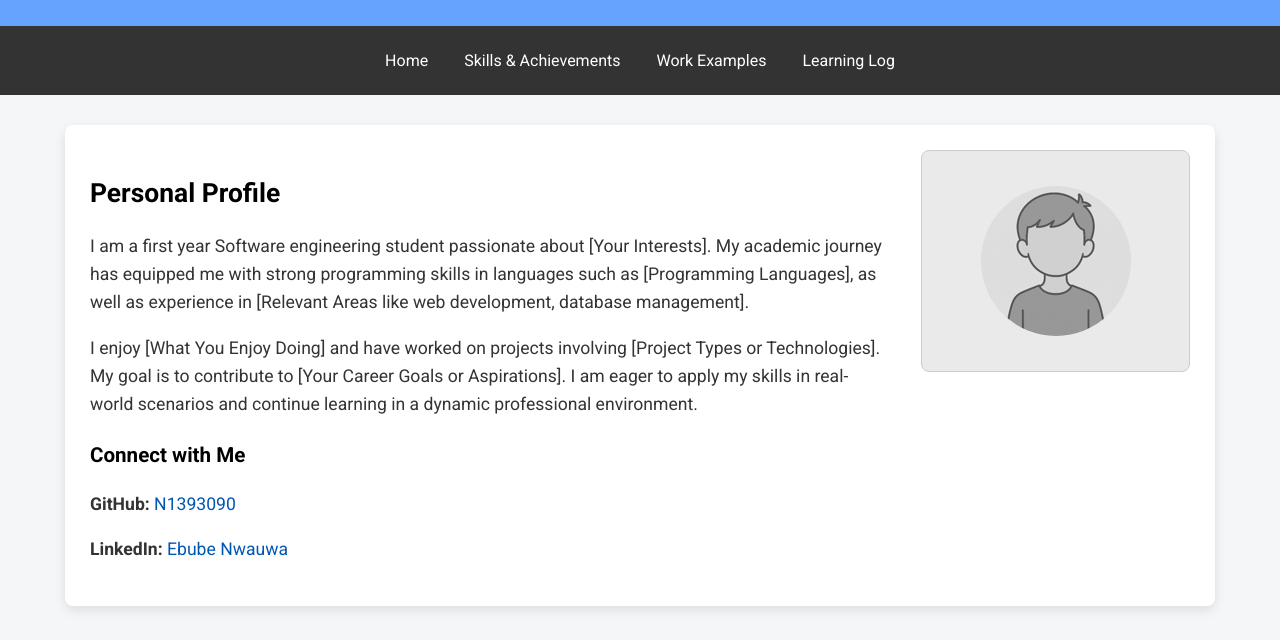
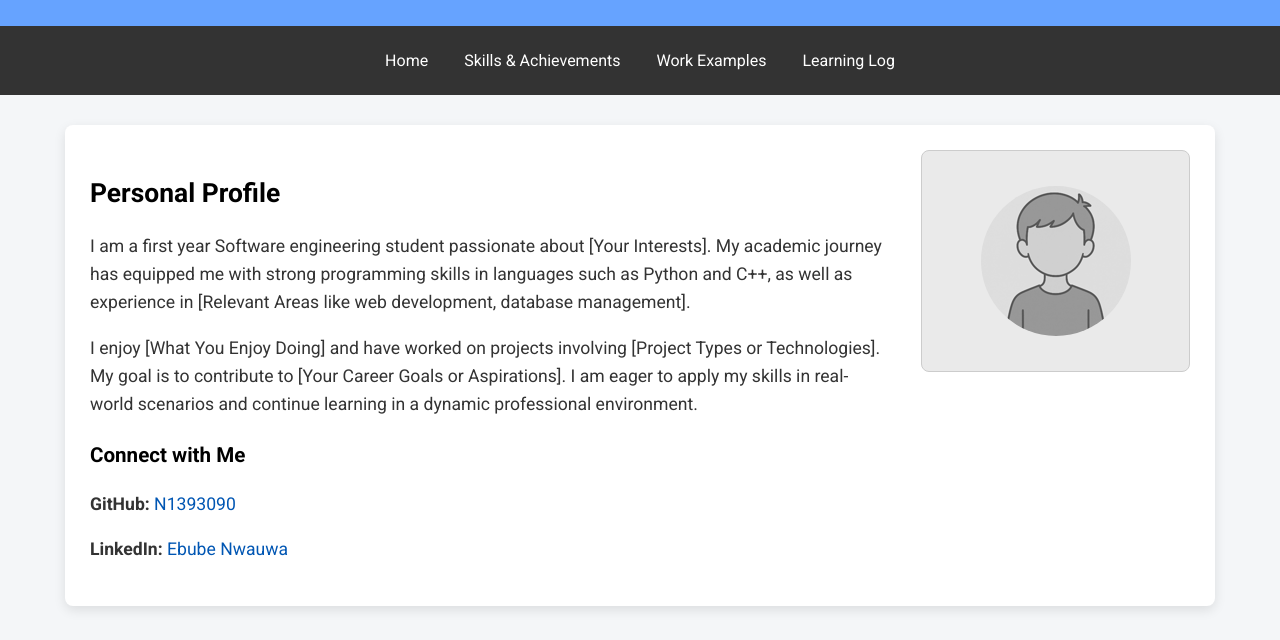
Before and after one commit to N1393090/Portfolio, a plain HTML site: page index.html in a window 1280 px wide. Shown: the part 160-800 px from the top of the page. Drawn offline with Linux system fonts and the light colour scheme.

Commit message:
Update index.html

```diff
--- a/index.html
+++ b/index.html
@@ -20,7 +20,7 @@
         <div class="profile-section">
             <div class="profile-text">
                 <h2>Personal Profile</h2>
-                <p>I am a first year Software engineering student passionate about [Your Interests]. My academic journey has equipped me with strong programming skills in languages such as [Programming Languages], as well as experience in [Relevant Areas like web development, database management].</p>
+                <p>I am a first year Software engineering student passionate about [Your Interests]. My academic journey has equipped me with strong programming skills in languages such as Python and C++, as well as experience in [Relevant Areas like web development, database management].</p>
                 <p>I enjoy [What You Enjoy Doing] and have worked on projects involving [Project Types or Technologies]. My goal is to contribute to [Your Career Goals or Aspirations]. I am eager to apply my skills in real-world scenarios and continue learning in a dynamic professional environment.</p>
                 <h3>Connect with Me</h3>
                 <p><strong>GitHub:</strong> <a href="[Your GitHub URL]">N1393090</a></p>
```
